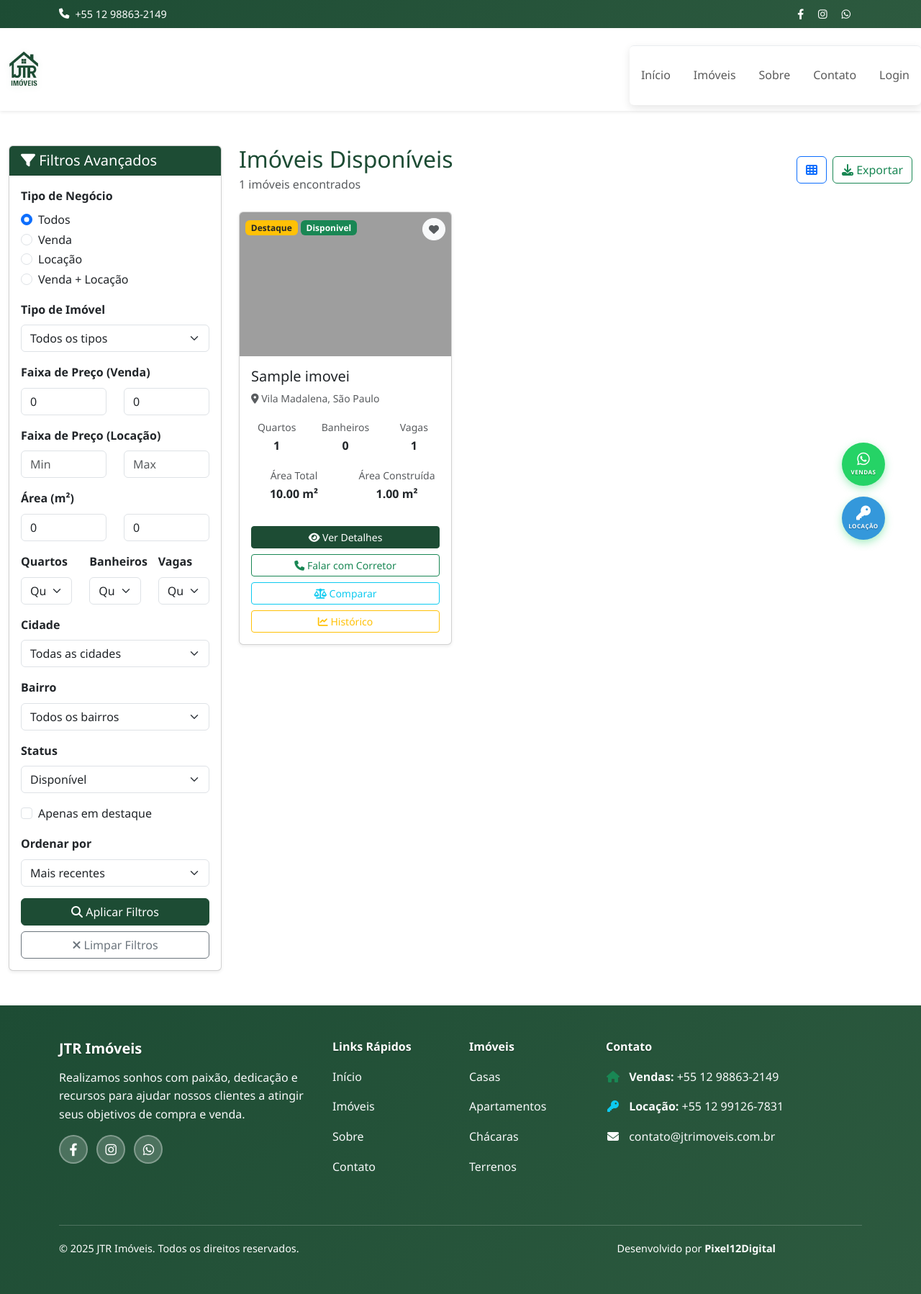
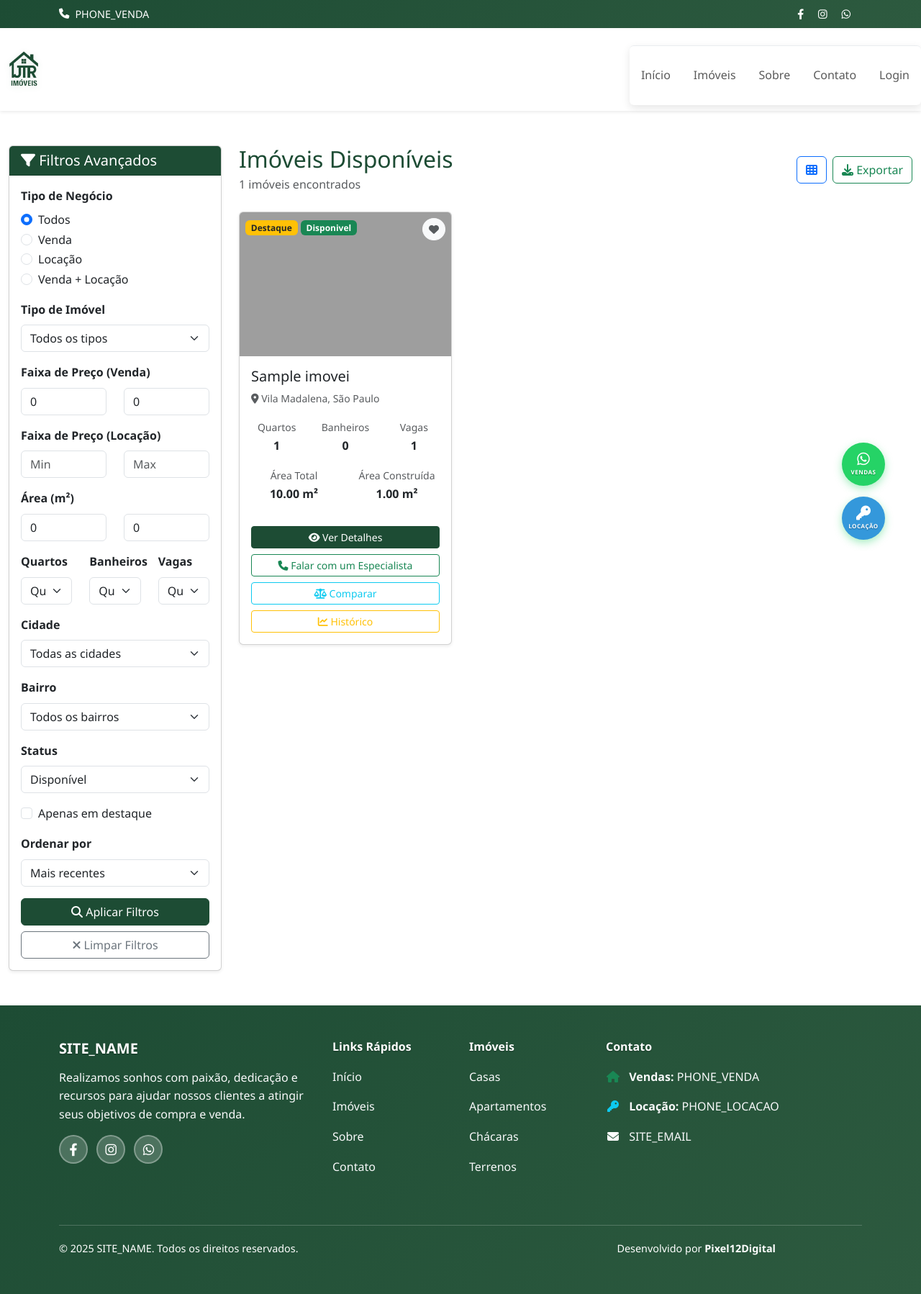
Before and after one commit to pixel12digital/imoveis-jtr, a PHP site: page /index.php?page=imoveis in a window 1280 px wide. Shown: the whole page at 72% size. Run offline with PHP 8.4, Linux system fonts and the light colour scheme; data comes from the database, SQL or seed files in the repository; tables that the repository leaves empty or names only in its code hold one stand-in row (values such as "Sample post"); data that the repository does not hold is empty; some libraries are stand-ins or nearby versions; grey boxes are pictures that could not be loaded.

Commit message:
alteração botão falar com corretor

```diff
--- a/pages/comparador.php
+++ b/pages/comparador.php
@@ -309,7 +309,7 @@
 
                     <!-- Corretor -->
                     <tr class="table-light">
-                        <td colspan="<?= count($imoveis_comparacao) + 1 ?>" class="fw-bold">Corretor Responsável</td>
+                        <td colspan="<?= count($imoveis_comparacao) + 1 ?>" class="fw-bold">Especialista Responsável</td>
                     </tr>
 
                     <tr>
--- a/pages/imoveis.php
+++ b/pages/imoveis.php
@@ -555,7 +555,7 @@
                                             </a>
                                             <button class="btn btn-outline-success btn-sm"
                                                     onclick="contatarCorretor('JTR Imóveis', '<?= PHONE_VENDA ?>')">
-                                                <i class="fas fa-phone"></i> Falar com Corretor
+                                                <i class="fas fa-phone"></i> Falar com um Especialista
                                             </button>
                                             <button class="btn btn-outline-info btn-sm"
                                                     onclick="adicionarAoComparador(<?= $imovel['id'] ?>)">
@@ -673,9 +673,9 @@
     mostrarNotificacao('Funcionalidade de exportação em desenvolvimento', 'info');
 }
 
-// Contatar corretor
+// Contatar especialista
 function contatarCorretor(nome, telefone) {
-    const mensagem = `Olá! Gostaria de saber mais sobre um imóvel. Corretor: ${nome}`;
+    const mensagem = `Olá! Gostaria de saber mais sobre um imóvel. Especialista: ${nome}`;
     const whatsappUrl = `https://wa.me/55${telefone.replace(/\D/g, '')}?text=${encodeURIComponent(mensagem)}`;
     window.open(whatsappUrl, '_blank');
 }
--- a/pages/sobre.php
+++ b/pages/sobre.php
@@ -240,7 +240,7 @@
                             </div>
                         </div>
                         <h5 class="card-title">Carlos Oliveira</h5>
-                        <p class="text-muted mb-2">Corretor Sênior</p>
+                        <p class="text-muted mb-2">Especialista Sênior</p>
                         <p class="card-text small">
                             Corretor credenciado com mais de 10 anos de experiência, especialista em
                             imóveis residenciais e comerciais.
@@ -353,7 +353,7 @@
                     </div>
                     <h5>CRECI Ativo</h5>
                     <p class="text-muted small">
-                        Corretor de Imóveis registrado e ativo no Conselho Regional
+                            Especialista em Imóveis registrado e ativo no Conselho Regional
                     </p>
                 </div>
             </div>
```
Also changed, not shown: pages/imovel-detalhes.php (+5 -5 lines).
